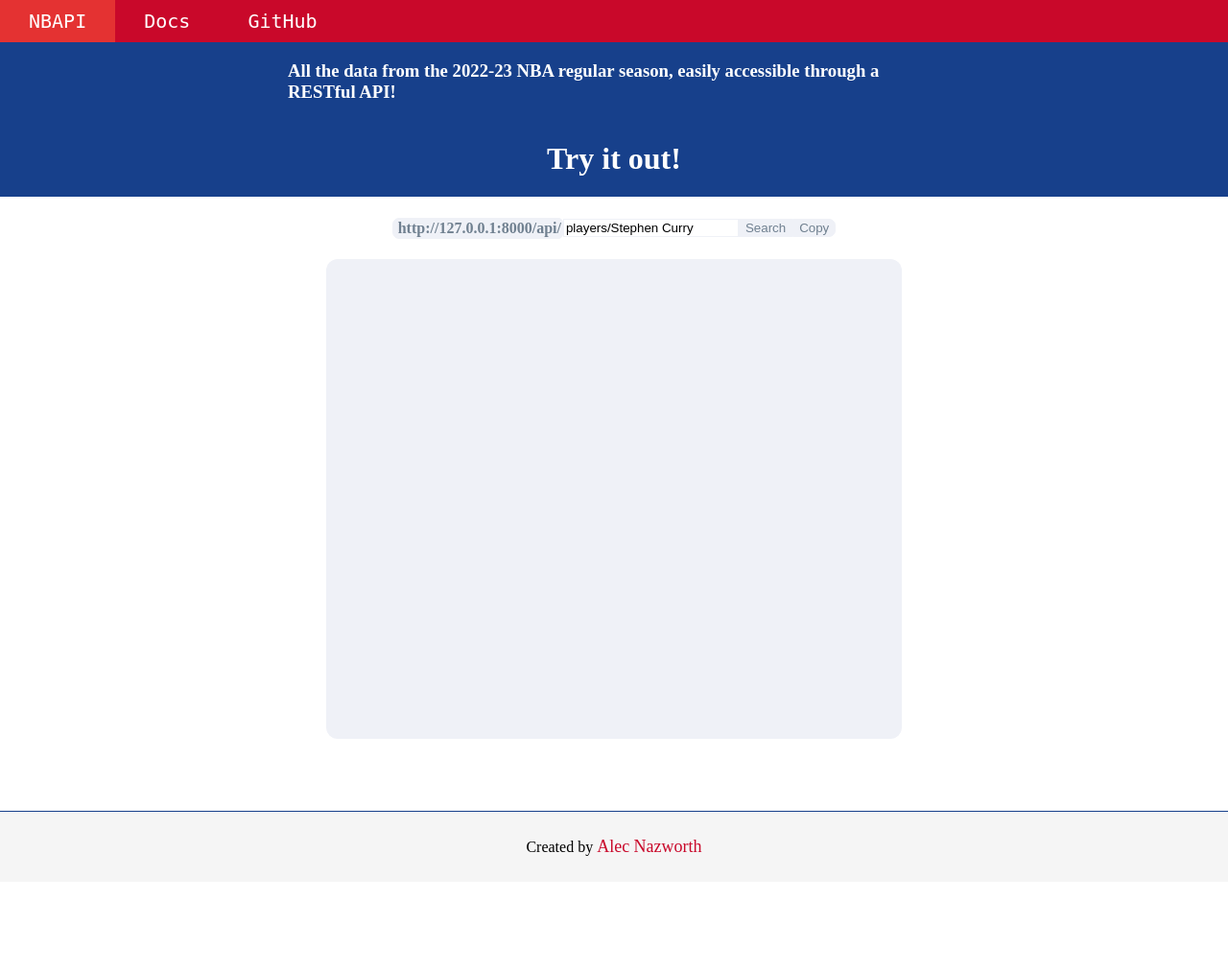
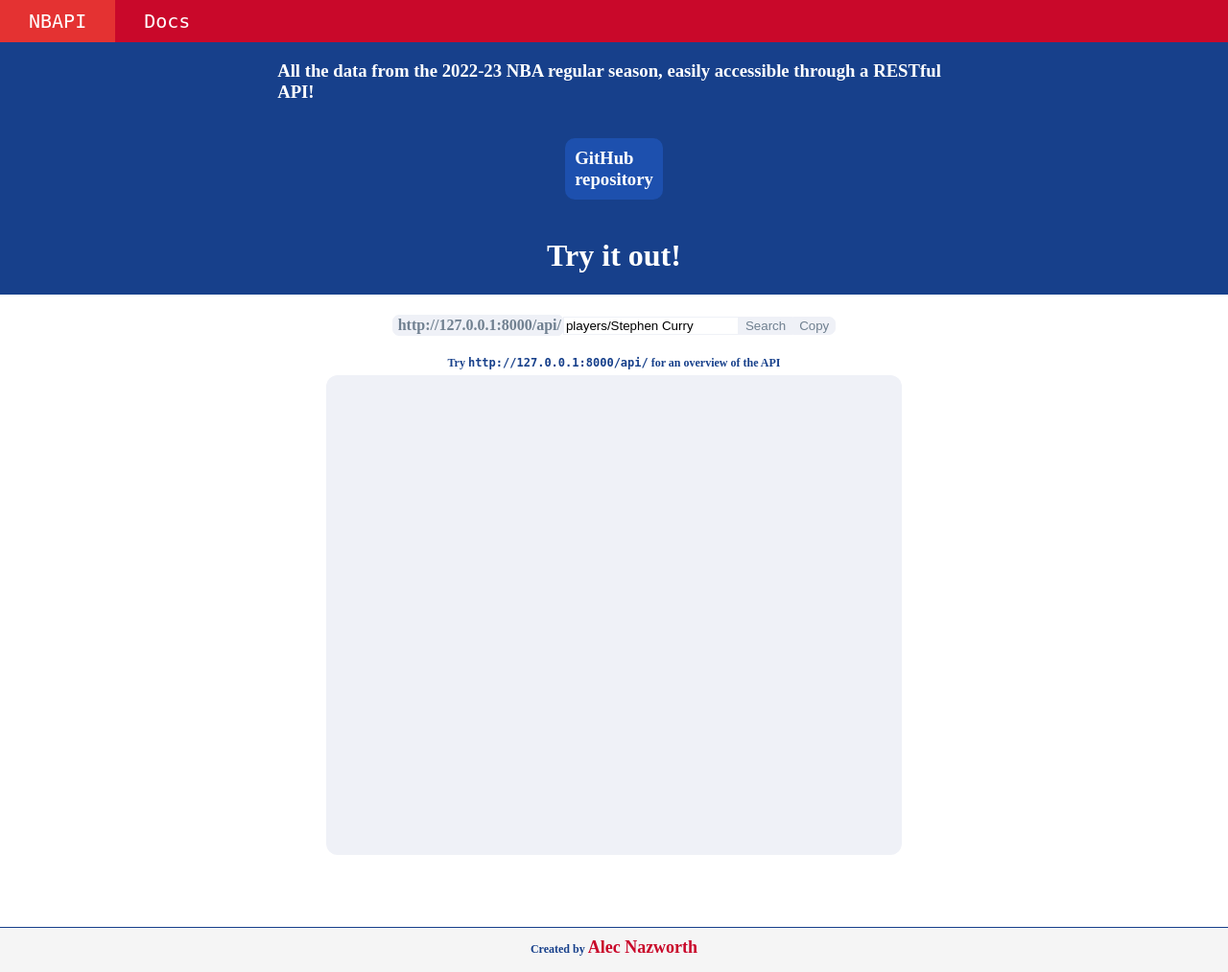
Before and after one commit to alecnazzy/stat-curry, a Django app: page / in a window 1280 px wide. Shown: the whole page at 96% size. Before the commit the page ends 892 px from the top, so only its background shows below. Run offline with Django 4.2, Linux system fonts and the light colour scheme; data that the repository does not hold is empty.

Commit message:
-final touches, minor tweaks to ui

```diff
--- a/base/static/css/footer.css
+++ b/base/static/css/footer.css
@@ -1,8 +1,10 @@
 footer {
     background-color: #f5f5f5;
     border-top: 1px solid rgb(23, 64, 139);
-    padding: 10px 0;
+    padding: 10px 10px 10px 10px;
+    margin-bottom: 0px;
     margin-top: 75px;
+    bottom: 0;
     display: flex;
     flex-direction: row;
     justify-content: center;
--- a/base/static/css/index.css
+++ b/base/static/css/index.css
@@ -27,6 +27,22 @@
     align-items: center;
     margin-left: 300px;
     margin-right: 300px;
+}
+.description a {
+    display: flex;
+    flex-direction: column;
+    justify-content: center;
+    align-items: center;
+    margin-left: 300px;
+    margin-right: 300px;
+    text-decoration: none;
+    color: white;
+    background-color: rgb(29, 80, 174);
+    border-radius: 10px;
+    padding: 10px;
+}
+.description a:hover {
+    background-color: rgb(40, 92, 188);
 }
 
 /* Index API input container */
@@ -65,6 +81,17 @@
     border-bottom-right-radius: 7px;
 }
 
+p{
+    margin: 0;
+    padding: 0;
+    font-size: 12px;
+    color: rgb(23, 64, 139);
+    font-weight: bold;
+    margin-right: 5px;
+    margin-left: 5px;
+    margin-top: 0px;
+    margin-bottom: 5px;
+}
 /* Index API showcase */
 .API-container {
     display: flex;
--- a/base/templates/base/base.html
+++ b/base/templates/base/base.html
@@ -19,7 +19,6 @@
     <nav class="nav-container">
         <a id="nav-link" href="{% url 'base:index' %}">NBAPI</a>
         <a id="nav-link" href="{% url 'base:docs' %}">Docs</a>
-        <a id="nav-link" href="https://github.com/alecnazzy/nbapi" target="_blank">GitHub</a>
     </nav>
 
     <main>
@@ -29,7 +28,7 @@
       </main>
 
     <footer>
-        <p>Created by <a id="footer-link" href="https://github.com/alecnazzy">Alec Nazworth</a></p>
+        <p>Created by <a id="footer-link" href="https://github.com/alecnazzy" target="_blank">Alec Nazworth</a></p>
     </footer>
 
 </body>
--- a/base/templates/base/index.html
+++ b/base/templates/base/index.html
@@ -15,10 +15,12 @@
 <main>
     <div class="description-container">
         <h3 class="description">All the data from the 2022-23 NBA regular season, easily accessible through a RESTful API!</h3>
+        <h3 class="description"><a href="https://github.com/alecnazzy/nbapi" target="_blank">GitHub repository</a> </h3>
         <h1 class="description">Try it out!</h1>
     </div>
 
     <div class="API-input-container">
+
         <h4 class="url">http://127.0.0.1:8000/api/</h4>
         <input id="searchField" name="search" type="text" value="players/Stephen Curry">
             <button id="searchButton" onclick="getStats()">Search</button>
@@ -26,6 +28,7 @@
             <div id="contentArea"></div>
         </input>
     </div>
+    <p>Try <code>http://127.0.0.1:8000/api/</code> for an overview of the API</p>
 
     <div class="API-container">
         <script>
```
